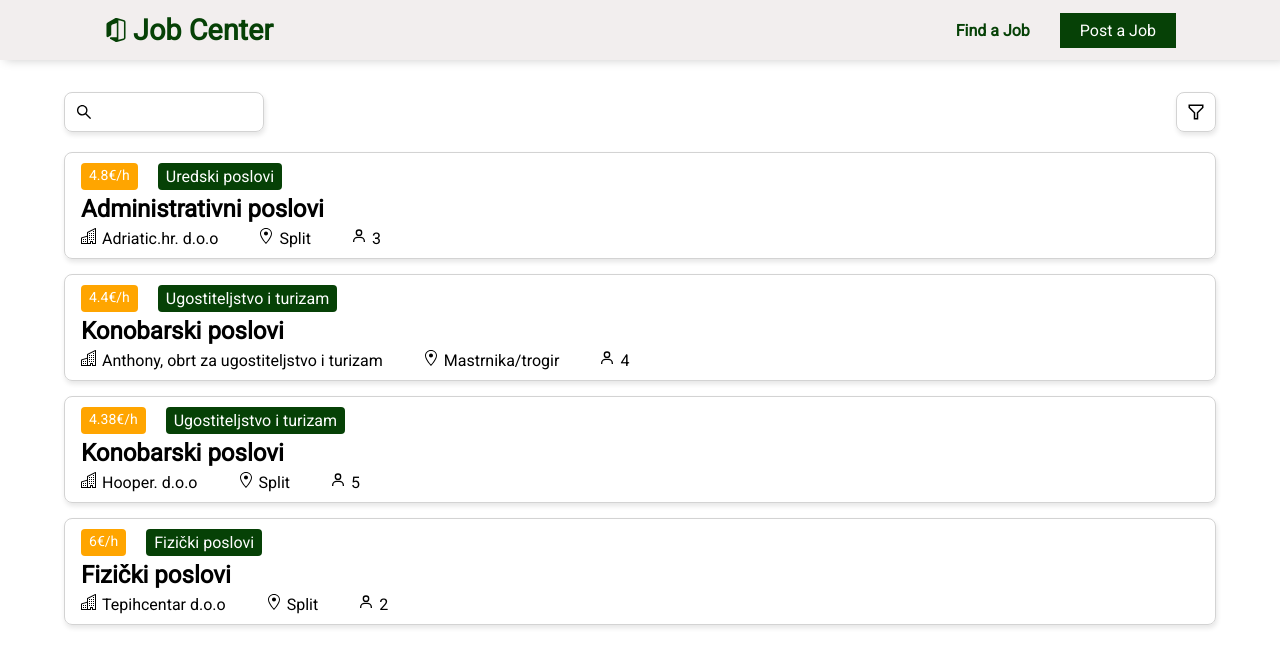
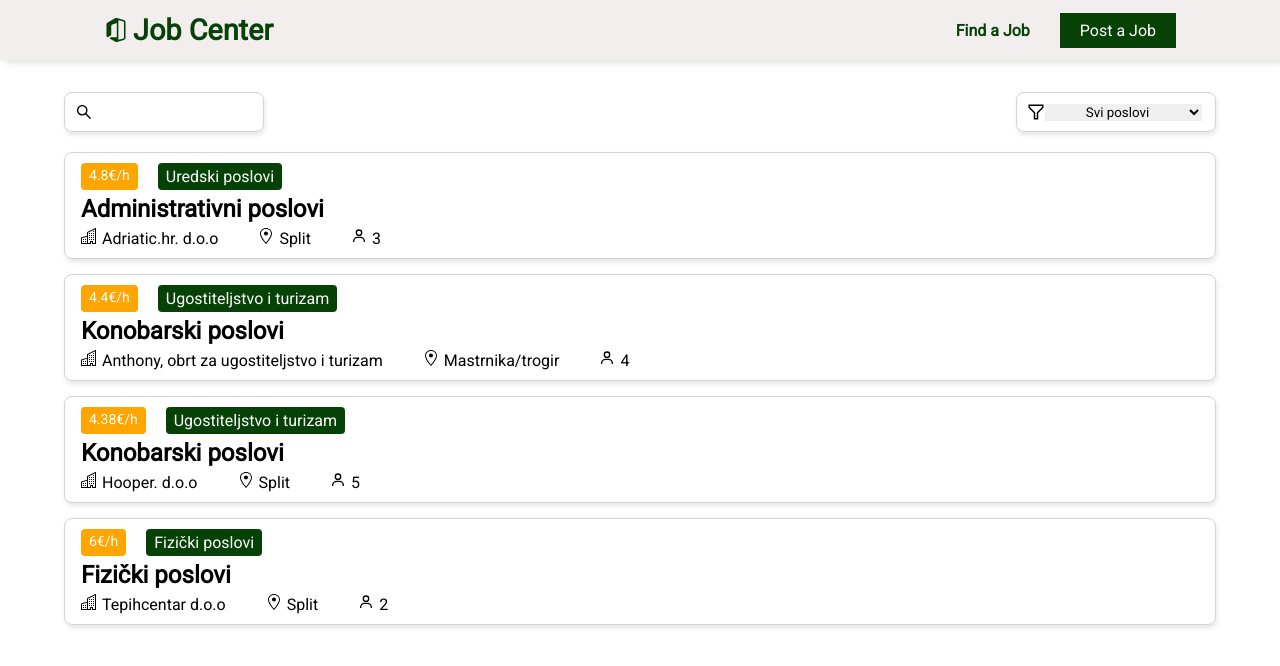
Before and after one commit to lnikol00/jobs-react, a React (Create React App) app: page /find in a window 1280 px wide. Shown: the top 666 px of the page. Built offline with nearby package versions, Linux system fonts and the light colour scheme; data requests are answered from the project's data file.

Commit message:
adding filter

```diff
--- a/src/pages/List/Aply.tsx
+++ b/src/pages/List/Aply.tsx
@@ -49,7 +49,7 @@ function Aply() {
         e.preventDefault();
         const person = { name, lastName, phone }
 
-        fetch(`http://localhost:8000/jobs/`, {
+        fetch(`http://localhost:8000/jobs/${params.id}/aplications`, {
             method: "POST",
             headers: { 'Content-Type': 'application/json' },
             body: JSON.stringify(person)
--- a/src/pages/List/JobDetails.tsx
+++ b/src/pages/List/JobDetails.tsx
@@ -82,7 +82,7 @@ function JobDetails() {
                         </div>
                         <div className={styles.aplications}>
                             <h2>Popis prijavljenih osoba:</h2>
-                            {job.aplications.map((person) => {
+                            {job.aplications && job.aplications.map((person) => {
                                 return (
                                     <div key={person.id}>
                                         <span>{person.id}.{person.name} {person.lastName}</span>
--- a/src/pages/List/JobList.tsx
+++ b/src/pages/List/JobList.tsx
@@ -35,14 +35,10 @@ function JobList() {
     const [isLoading, setIsLoading] = useState<boolean>(true)
 
     const [search, setSearch] = useState<string>("")
-    const [show, setShow] = useState<boolean>(false)
-
-    const changeState = () => {
-        setShow(!show)
-    }
+    const [filter, setFilter] = useState<string>("Svi poslovi")
 
     useEffect(() => {
-        fetch("http://localhost:8000/jobs")
+        fetch("http://localhost:8000/jobs/")
             .then((response) => {
                 if (!response.ok) {
                     throw Error('Sorry, we could not fetch the data!')
@@ -71,25 +67,36 @@ function JobList() {
                     <AiIcons.AiOutlineSearch />
                     <input onChange={(e) => setSearch(e.target.value)} />
                 </div>
-                <div className={styles.filter} onClick={changeState}>
+                <div className={styles.filter}>
                     <GrIcons.GrFilter />
-                    {show ? <div className={styles.hidenFilter}>
-                        <div>Svi poslovi</div>
-                        <div>Fizički poslovi</div>
-                        <div>Uredski poslovi</div>
-                        <div>Ugostiteljstvo i turizam</div>
-                        <div>Informatički poslovi</div>
-                        <div>Intelektualni poslovi</div>
-                        <div>Prodaja</div>
-                        <div>Promidžba</div>
-                    </div> : null}
+                    <select
+                        value={filter}
+                        onChange={(e) => setFilter(e.target.value)}
+                    >
+                        <option value="Svi poslovi">Svi poslovi</option>
+                        <option value="Uredski poslovi">Uredski poslovi</option>
+                        <option value="Ugostiteljstvo i turizam">Ugostiteljstvo i turizam</option>
+                        <option value="Fizički poslovi">Fizički poslovi</option>
+                        <option value="Informatički poslovi">Informatički poslovi</option>
+                        <option value="Intelektualni poslovi">Intelektualni poslovi</option>
+                        <option value="Prodaja">Prodaja</option>
+                        <option value="Promidžba">Promidžba</option>
+                    </select>
                 </div>
             </div>
-            {jobs && jobs.filter((job) => {
+            {
+                jobs && jobs.filter((job) => {
                     if (search === "") {
                         return job;
                     }
                     else if (job.title.toLocaleLowerCase().includes(search.toLocaleLowerCase())) {
+                        return job;
+                    }
+                }).filter((job) => {
+                    if (filter === "Svi poslovi") {
+                        return job;
+                    }
+                    else if (job.field.toLocaleLowerCase().includes(filter.toLocaleLowerCase())) {
                         return job;
                     }
                 }).map((job) => {
@@ -120,7 +127,7 @@ function JobList() {
                     )
                 })
             }
-        </div>
+        </div >
     )
 }
 
--- a/src/pages/List/job.module.css
+++ b/src/pages/List/job.module.css
@@ -12,7 +12,6 @@
 .filterContainer .search {
     display: flex;
     align-items: center;
-    width: 40px;
     height: 40px;
     border: 1px solid lightgray;
     border-radius: 8px;
@@ -32,15 +31,20 @@
     border-radius: 8px;
     z-index: 1;
     box-shadow: 1px 3px 5px rgba(0, 0, 0, 0.1);
+    width: 300px;
     display: grid;
-    width: 300px;
+    grid-template-columns: repeat(2, 1fr);
 }
 
 .hidenFilter div {
     border: 1px solid gray;
-    margin: 5px 0px;
+    margin: 5px 5px;
+    display: flex;
+    justify-content: center;
+    align-items: center;
+    font-size: 16px;
     width: auto;
-    padding: 10px 0px;
+    padding: 5px 0px;
     border-radius: 8px;
 }
 
@@ -56,16 +60,25 @@
 }
 
 .filterContainer .filter {
-    text-align: center;
+    display: flex;
+    align-items: center;
     border: 1px solid lightgrey;
     font-size: 18px;
     padding: 10px;
     border-radius: 8px;
     box-shadow: 1px 3px 5px rgba(0, 0, 0, 0.1);
-    width: 40px;
+    width: 200px;
     height: 40px;
     cursor: pointer;
 }
+
+.filter select {
+    outline: none;
+    border: none;
+    cursor: pointer;
+    text-align: center;
+}
+
 
 .jobContainer {
     display: flex;
```
Lines whose indentation alone changed are shown as unchanged.
